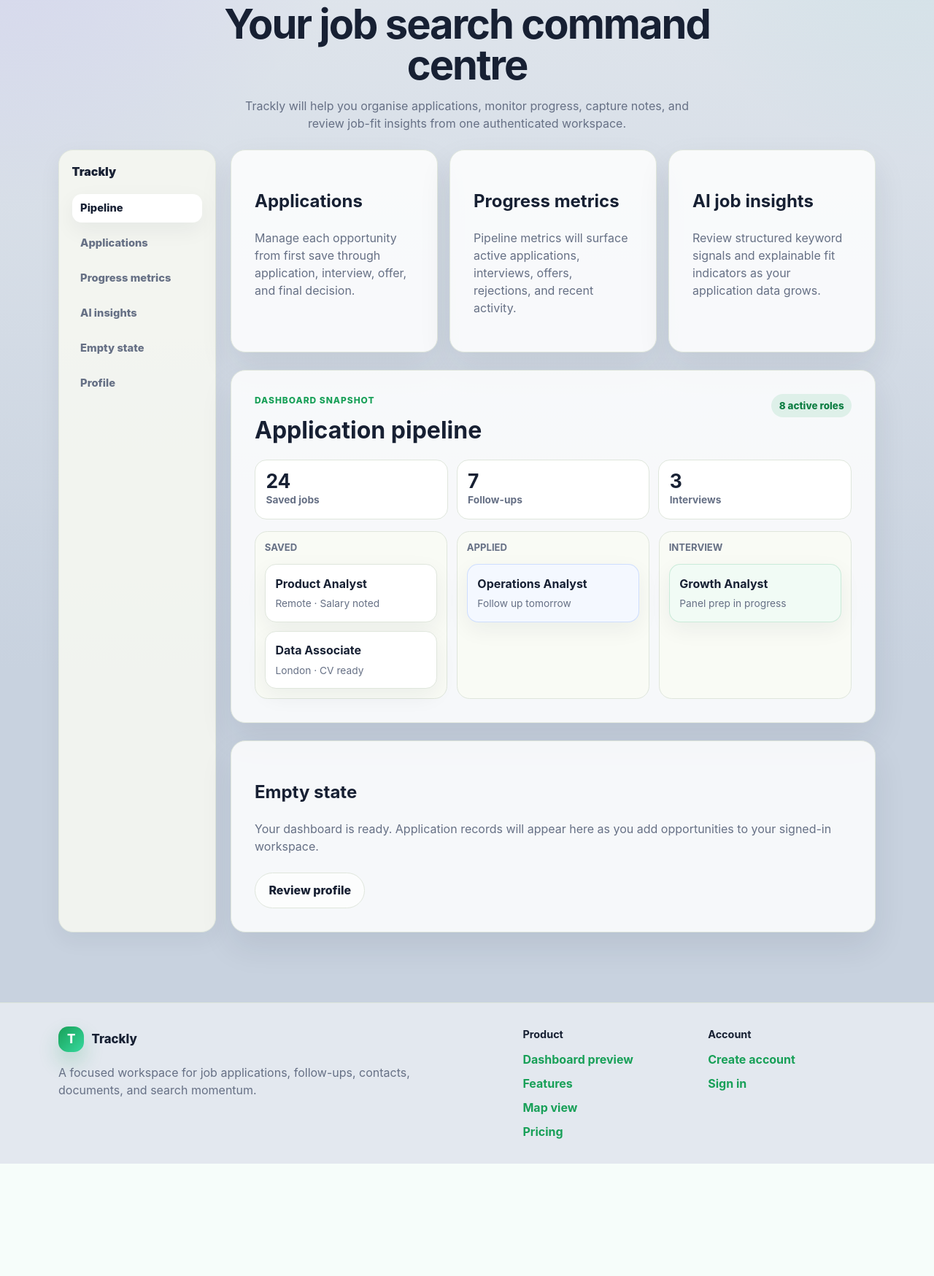
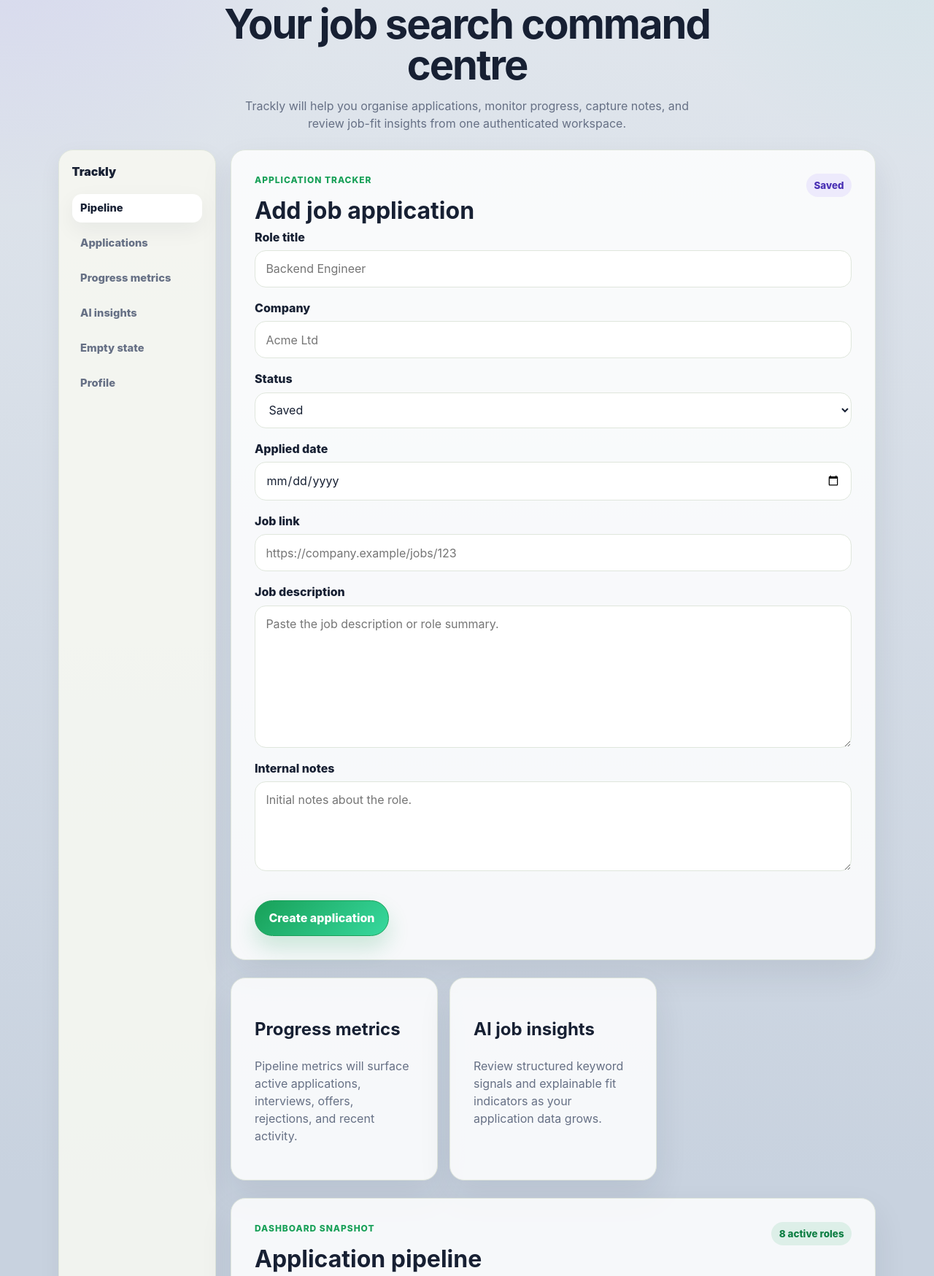
Before and after one commit to AAdewunmi/Trackly-Job-Applications-Tracker-Project, a Django app: page /dashboard/preview/ in a window 1280 px wide. Shown: the part 191-1940 px from the top of the page at 73% size. Before the commit the page ends 1786 px from the top, so only its background shows below. Run offline with Django 5.2, Linux system fonts and the light colour scheme.

Commit message:
feat(dashboard): preview application create form

```diff
--- a/apps/dashboard/views.py
+++ b/apps/dashboard/views.py
@@ -6,6 +6,8 @@ from django.contrib.auth.views import redirect_to_login
 from django.core.exceptions import PermissionDenied
 from django.views.generic import TemplateView
 
+from apps.jobs.forms import JobApplicationForm
+from apps.jobs.models import JobApplication
 from apps.roles.models import Role
 from apps.roles.permissions import is_trackly_admin
 
@@ -18,6 +20,11 @@ class UserDashboardView(LoginRequiredMixin, TemplateView):
     def get_context_data(self, **kwargs: object) -> dict[str, object]:
         """Add Sprint 1 empty-state dashboard context."""
         context = super().get_context_data(**kwargs)
+        context["application_form"] = JobApplicationForm(
+            initial={
+                "status": JobApplication.Status.SAVED,
+            }
+        )
         context["page_title"] = "Dashboard"
         return context
 
@@ -30,6 +37,11 @@ class TemporaryUserDashboardPreviewView(TemplateView):
     def get_context_data(self, **kwargs: object) -> dict[str, object]:
         """Add the standard dashboard context for temporary preview access."""
         context = super().get_context_data(**kwargs)
+        context["application_form"] = JobApplicationForm(
+            initial={
+                "status": JobApplication.Status.SAVED,
+            }
+        )
         context["page_title"] = "Dashboard Preview"
         return context
 
--- a/apps/jobs/forms.py
+++ b/apps/jobs/forms.py
@@ -2,8 +2,7 @@
 
 from django import forms
 
-from apps.jobs.models import ApplicationNote
-from apps.jobs.models import JobApplication
+from apps.jobs.models import ApplicationNote, JobApplication
 
 
 class JobApplicationForm(forms.ModelForm):
@@ -25,39 +24,33 @@ class JobApplicationForm(forms.ModelForm):
         widgets = {
             "title": forms.TextInput(
                 attrs={
-                    "class": "form-control",
                     "placeholder": "Backend Engineer",
                 }
             ),
             "company": forms.TextInput(
                 attrs={
-                    "class": "form-control",
                     "placeholder": "Acme Ltd",
                 }
             ),
-            "status": forms.Select(attrs={"class": "form-select"}),
+            "status": forms.Select(),
             "job_link": forms.URLInput(
                 attrs={
-                    "class": "form-control",
                     "placeholder": "https://company.example/jobs/123",
                 }
             ),
             "applied_date": forms.DateInput(
                 attrs={
-                    "class": "form-control",
                     "type": "date",
                 }
             ),
             "job_description": forms.Textarea(
                 attrs={
-                    "class": "form-control",
                     "rows": 7,
                     "placeholder": "Paste the job description or role summary.",
                 }
             ),
             "notes": forms.Textarea(
                 attrs={
-                    "class": "form-control",
                     "rows": 4,
                     "placeholder": "Initial notes about the role.",
                 }
@@ -84,9 +77,10 @@ class ApplicationNoteForm(forms.ModelForm):
         widgets = {
             "body": forms.Textarea(
                 attrs={
-                    "class": "form-control",
                     "rows": 4,
-                    "placeholder": "Add a recruiter update, interview note, or follow-up.",
+                    "placeholder": (
+                        "Add a recruiter update, interview note, or follow-up."
+                    ),
                 }
             )
         }
--- a/templates/dashboard/user_index.html
+++ b/templates/dashboard/user_index.html
@@ -26,16 +26,62 @@
         </aside>
 
         <div class="tl-dashboard-content">
+            <section id="applications" class="tl-panel" aria-labelledby="applications-heading">
+                <div class="tl-panel-body">
+                    <div class="tl-shot-header">
+                        <div>
+                            <p class="tl-eyebrow">Application tracker</p>
+                            <h2 id="applications-heading">Add job application</h2>
+                        </div>
+                        <span class="tl-badge tl-badge-primary">Saved</span>
+                    </div>
+
+                    <form class="tl-form" method="post" novalidate>
+                        {% csrf_token %}
+
+                        <div class="tl-field">
+                            <label class="tl-label" for="{{ application_form.title.id_for_label }}">Role title</label>
+                            {{ application_form.title }}
+                        </div>
+
+                        <div class="tl-field">
+                            <label class="tl-label" for="{{ application_form.company.id_for_label }}">Company</label>
+                            {{ application_form.company }}
+                        </div>
+
+                        <div class="tl-field">
+                            <label class="tl-label" for="{{ application_form.status.id_for_label }}">Status</label>
+                            {{ application_form.status }}
+                        </div>
+
+                        <div class="tl-field">
+                            <label class="tl-label" for="{{ application_form.applied_date.id_for_label }}">Applied date</label>
+                            {{ application_form.applied_date }}
+                        </div>
+
+                        <div class="tl-field">
+                            <label class="tl-label" for="{{ application_form.job_link.id_for_label }}">Job link</label>
+                            {{ application_form.job_link }}
+                        </div>
+
+                        <div class="tl-field">
+                            <label class="tl-label" for="{{ application_form.job_description.id_for_label }}">Job description</label>
+                            {{ application_form.job_description }}
+                        </div>
+
+                        <div class="tl-field">
+                            <label class="tl-label" for="{{ application_form.notes.id_for_label }}">Internal notes</label>
+                            {{ application_form.notes }}
+                        </div>
+
+                        <div class="tl-actions">
+                            <button class="tl-button tl-button-primary" type="submit" disabled>Create application</button>
+                        </div>
+                    </form>
+                </div>
+            </section>
+
             <div class="tl-feature-grid">
-                <article id="applications" class="tl-card">
-                    <div class="tl-card-body">
-                        <h2>Applications</h2>
-                        <p class="tl-muted">
-                            Manage each opportunity from first save through application, interview, offer, and final decision.
-                        </p>
-                    </div>
-                </article>
-
                 <article id="metrics" class="tl-card">
                     <div class="tl-card-body">
                         <h2>Progress metrics</h2>
```
Also changed, not shown: apps/jobs/views.py (+0 -64 lines).
